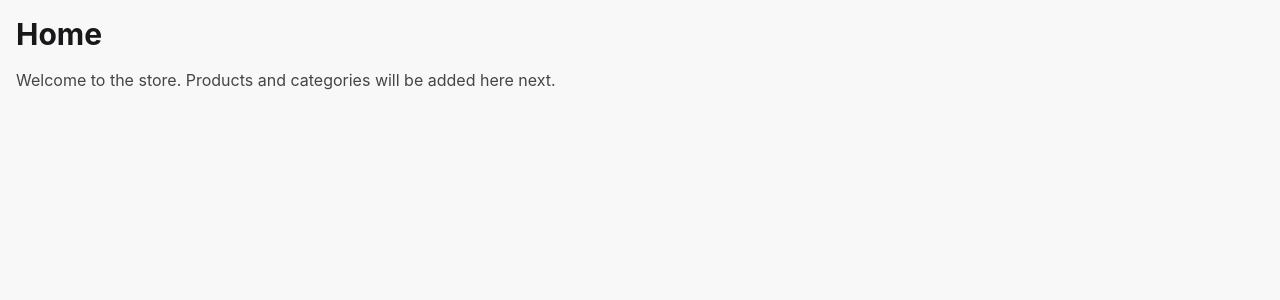
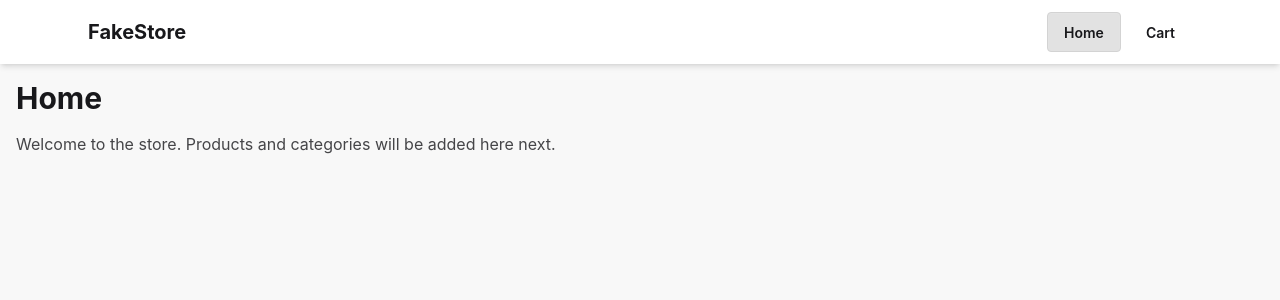
Before and after one commit to qgong-its/fake-eCommerce-refactor, a React (Vite) app: page / in a window 1280 px wide. Shown: the top 300 px of the page. Built offline with nearby package versions, Linux system fonts and the light colour scheme.

Commit message:
feat(navbar): add shared navigation for home and cart pages

```diff
--- a/src/components/layout/MainLayout.jsx
+++ b/src/components/layout/MainLayout.jsx
@@ -1,8 +1,11 @@
 import { Outlet } from 'react-router';
+
+import Navbar from '@/components/layout/Navbar';
 
 const MainLayout = () => {
   return (
     <div className="min-h-screen bg-base-200">
+      <Navbar />
       <main className="p-4">
         <Outlet />
       </main>
--- /dev/null
+++ b/src/components/layout/Navbar.jsx
@@ -0,0 +1,36 @@
+import { Link, NavLink } from 'react-router';
+
+const Navbar = () => {
+  return (
+    <header className="navbar bg-base-100 shadow-md">
+      <div className="mx-auto flex w-full max-w-6xl items-center justify-between px-6">
+        <Link to="/" className="text-xl font-bold">
+          FakeStore
+        </Link>
+
+        <nav className="flex items-center gap-2">
+          <NavLink
+            to="/"
+            end
+            className={({ isActive }) =>
+              `btn btn-ghost ${isActive ? 'btn-active' : ''}`
+            }
+          >
+            Home
+          </NavLink>
+
+          <NavLink
+            to="/cart"
+            className={({ isActive }) =>
+              `btn btn-ghost ${isActive ? 'btn-active' : ''}`
+            }
+          >
+            Cart
+          </NavLink>
+        </nav>
+      </div>
+    </header>
+  );
+};
+
+export default Navbar;
```
